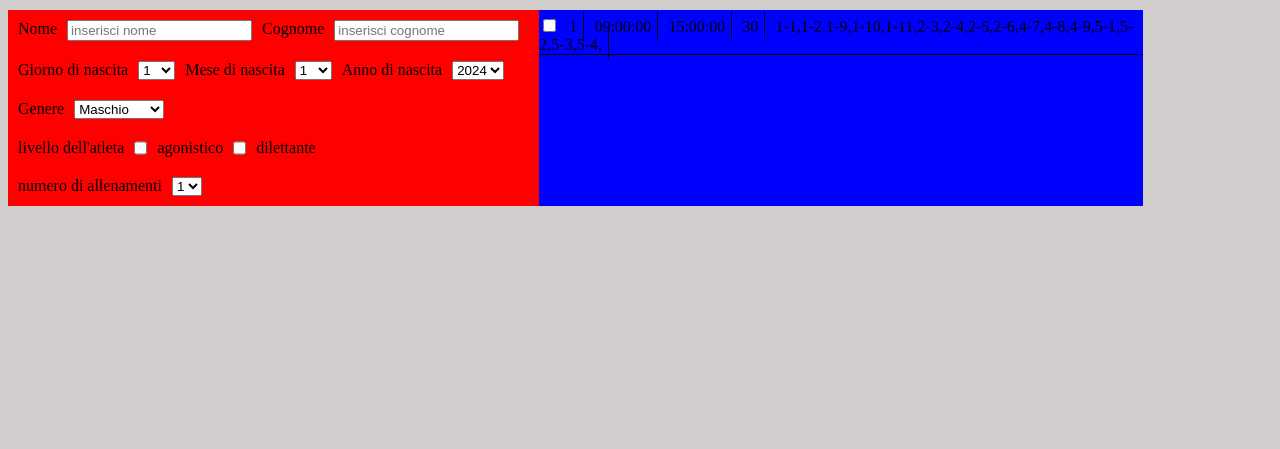
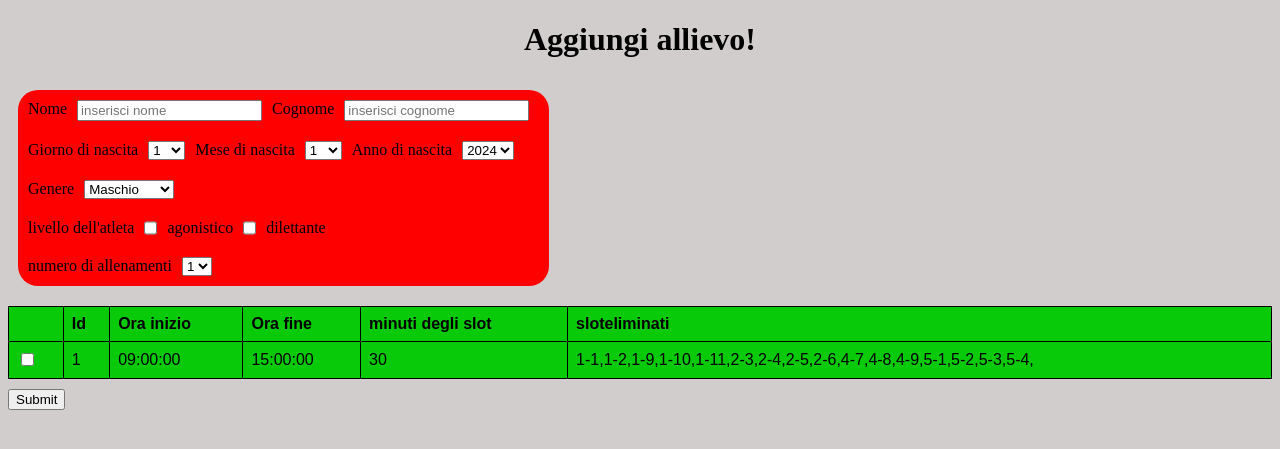
Before and after one commit to EnriNoob/Tesi-Uni, a Flask app: page /home/aggiungi in a window 1280 px wide. Shown: the part 54-503 px from the top of the page. Run offline with Flask 3, Linux system fonts and the light colour scheme; a user stored in the database is signed in; some libraries are stand-ins or nearby versions.

Commit message:
migliorato css di aggiungi allievo e aggiunto js di aggiungi allievo

```diff
--- a/testPulp.py
+++ b/testPulp.py
@@ -0,0 +1,5 @@
+
+res = ""
+
+for i in range(2024,1904,-1):
+    print(f"<option value=\"{i}\">{i}</option>")
--- a/website/models.py
+++ b/website/models.py
@@ -24,4 +24,5 @@ class Allievo(db.Model):
     annonascita = db.Column(db.Integer)
     livello = db.Column(db.String(150))
     numeroallenamenti = db.Column(db.Integer)
+    slotdisponibilita = db.Column(db.String(150))
     id_calendario = db.Column(db.Integer, db.ForeignKey('calendario.id'))
--- a/website/static/scripts/addUserHandler.js
+++ b/website/static/scripts/addUserHandler.js
@@ -10,3 +10,128 @@ function untoggle_agonistico(){
     document.getElementById("dilettante").checked = true
     document.getElementById("agonistico").checked = false
 }
+
+function uncheck_other_checkboxes(input){
+    var calendarsLength = (document.getElementsByClassName("checkbox-calendar")).length
+    document.getElementById("tr" + input.name).style.backgroundColor = "rgb(2, 134, 2)"
+    for (var i = 1 ;  i <= calendarsLength ; i++){
+        if (parseInt(input.name) != i){
+            document.getElementById(i).checked = false
+            document.getElementById("tr" + i).style.backgroundColor = "rgb(8, 202, 8)"
+        }
+    }
+    insert_availability(input, "tr" + input.name)
+}
+
+function insert_availability(input,trname){
+    rows = document.getElementById("table-calendars").rows;
+    var right_row = rows[trname]
+
+    const giorni = ["H","L","M","M","G","V","S"]
+    var div = document.getElementById("rigth")
+
+    var idCalendar = (right_row.cells[1]).innerHTML
+    var oraInizio  = (right_row.cells[2]).innerHTML
+    var oraFine = (right_row.cells[3]).innerHTML
+    var slot = (right_row.cells[4]).innerHTML
+    var slotE = (right_row.cells[5]).innerHTML
+    var slotEliminatiArray = slotE.split(",")
+    slotEliminatiArray.splice((slotEliminatiArray.length) - 1,1)
+    console.log(slotEliminatiArray);
+
+    var splitInizioOra = oraInizio.split(":")
+    var splitFineOra =  oraFine.split(":")
+
+
+    var startOre = parseInt(splitInizioOra[0],10)
+    var startMinuti = parseInt(splitInizioOra[1],10)
+
+    var endOre = parseInt(splitFineOra[0],10)
+    var endMinuti = parseInt(splitFineOra[1],10)
+
+    var secondi_giorno = (endOre * 3600 + endMinuti *60) - (startOre * 3600 + startMinuti * 60)
+
+    var data = new Date(2024,1,1,startOre,startMinuti,0,0)
+
+
+    div.innerHTML="";
+
+    var divisionSlot = (secondi_giorno) / (slot * 60)
+    var table = document.createElement("table");
+
+    for (let  i= 0;  i < divisionSlot + 1; i++){
+        const trow = table.insertRow();
+        for (let j = 0; j < 7; j++) {
+            // alla prima riga metto i caratteri dei giorni che sono in giorni[j]
+            if (i == 0) {
+                const tdata = trow.insertCell()
+                tdata.appendChild(document.createTextNode(giorni[j]))
+                tdata.setAttribute("id","tdata")
+                tdata.setAttribute("name",trname)
+            }
+            // in tutte le altre righe metto gli orari e i checkbox
+            else {
+                // nella prima colonna metto gli orari slottati bene
+                if (j == 0){
+                    // per evitare di aggiunger 0 al 30
+                    if(data.getMinutes() == 30){
+                        stringa = + data.getHours() + ":" + data.getMinutes()
+                    }
+                    // per aggiungere 0 ad esempio (9:0)
+                    else{
+                        stringa = + data.getHours() + ":" + data.getMinutes() + "0"
+                    }
+                    // se passiamo all'ora successiva (9:30 + 0:30)
+                    if (data.getMinutes() + slot == 60){
+                        data.setHours(data.getHours() + 1)
+                        data.setMinutes(0)
+                        stringa += " - " + data.getHours() + ":" + data.getMinutes() + "0"
+                    }
+                    // aggiungiamo i successivi 30 minuti di uno slot che parte alle x:00 (9:00 - 9:30)
+                    else{
+                        data.setMinutes(data.getMinutes() + 30)
+                        stringa += " - " + data.getHours() + ":" + data.getMinutes()
+                    }
+
+                    const t_data_hour = trow.insertCell()
+                    label = document.createElement("label")
+                    label.innerHTML = "" + stringa
+                    t_data_hour.appendChild(label)
+                }
+                // nelle altre colonne metto i checkbox
+                else {
+                    const tdata = trow.insertCell()
+                    input = document.createElement("input")
+                    input.setAttribute("type","checkbox")
+                    // devo fare (i - 1) perchè la riga 0 è occupata dalle iniziali dei giorni
+                    // devo fare (j - 1) perchè la colonna 0 è occupata dagli orari degli slot
+                    //input.setAttribute("value", (i - 1) +"-" + (j -1))
+                    input.setAttribute("name", "check")
+                    input.setAttribute("id", (j - 1) +"-" + (i -1))
+                    input.setAttribute("value", (j - 1) +"-" + (i -1))
+                    tdata.appendChild(input)
+                    tdata.style.border = '1px solid black'
+                    tdata.style.margin= "10px 0px 10px 0px"
+                }
+            }
+        }
+    }
+    div.appendChild(table)
+
+    console.log("lunghezza ",slotEliminatiArray.length);
+    for (let i = 0; i < slotEliminatiArray.length; i++) {
+        document.getElementById(slotEliminatiArray[i]).disabled = true
+    }
+
+    //console.log(idCalendar.innerHTML)
+    //console.log(oraInizio.innerHTML);
+    //console.log(oraFine.innerHTML);
+    //console.log(slot.innerHTML);
+
+    /*
+    for (let i = 2; i < 6; i++) {
+        cell = right_row.cells[i];
+        console.log(i + " -> " + cell.innerHTML);
+    }
+    */
+}
--- a/website/static/styles/addUserStyle.css
+++ b/website/static/styles/addUserStyle.css
@@ -10,6 +10,8 @@
     align-items: flex-start;
     background-color: red;
     width: fit-content;
+    border-radius: 20px;
+    margin: 10px;
 
 }
 .form-elements input,select{
@@ -18,12 +20,23 @@
 .right{
     background-color: blue;
 }
-.calendar-div{
-    border-bottom: 1px solid black;
-    padding-top: 1%;
+.calendar-list{
+    display: flex;
+    flex-direction: column;
+    align-items: center;
 }
-.calendar-div label{
-    padding: 1%;
-    border-right: 1px solid black;
-
+.calendar-list table{
+    font-family: arial, sans-serif;
+    border-collapse: collapse;
+    width: 100%;
+    border-radius: 20px;
+    margin: 10px;
 }
+.calendar-list table th,td{
+    border: 1px solid #000000;
+    text-align: left;
+    padding: 8px;
+}
+tr{
+    background-color: rgb(8, 202, 8);
+}
--- a/website/templates/dashboard/aggiungi.html
+++ b/website/templates/dashboard/aggiungi.html
@@ -2,9 +2,11 @@
 {% block title %} Aggiungi utente {% endblock %}
 
 {% block content %}
+<h1>Aggiungi allievo!</h1>
+<form method="post">
 <div class="main-div">
     <div class="left">
-        <form method="post">
+
             <div class="form-container">
                 <div class ="form-elements">
                     <label for="nome">Nome</label>
@@ -210,22 +212,34 @@
                         <option value="4">4</option>
                     </select>
                 </div>
-                <div class="choseCalendar"></div>
             </div>
-        </form>
-    </div>
-    <div class="right">
-            {% for cal in calendar_list%}
-                <div class="calendar-div">
-                    <input type="checkbox" id="selectedCalendar">
-                    <label>{{cal.id}}</label>
-                    <label>{{cal.oremattina}}</label>
-                    <label>{{cal.orepomeriggio}}</label>
-                    <label>{{cal.numeroslot}}</label>
-                    <label>{{cal.sloteliminati}}</label>
-                </div>
-            {% endfor %}
     </div>
 </div>
+<div class="calendar-list">
+    <table id="table-calendars">
+        <tr>
+            <th></th>
+            <th>Id</th>
+            <th>Ora inizio</th>
+            <th>Ora fine</th>
+            <th>minuti degli slot</th>
+            <th>sloteliminati</th>
+        </tr>
+    {% for cal in calendar_list%}
+        <tr id="tr{{loop.index}}" name="tr{{loop.index}}">
+            <td><input type="checkbox" id="{{loop.index}}" name="{{loop.index}}" class="checkbox-calendar" onclick="uncheck_other_checkboxes(this)"></td>
+            <td>{{loop.index}}</td>
+            <td>{{cal.oremattina}}</td>
+            <td>{{cal.orepomeriggio}}</td>
+            <td>{{cal.numeroslot}}</td>
+            <td>{{cal.sloteliminati}}</td>
+        </tr>
+    {% endfor %}
+    </table>
+</div>
+<div class="rigth" id="rigth">
+</div>
+<input type="submit">
+</form>
 <script src="{{ url_for('static', filename='scripts/addUserHandler.js')}}"></script>
 {% endblock %}
--- a/website/templates/dashboard/ccalendar.html
+++ b/website/templates/dashboard/ccalendar.html
@@ -2,6 +2,7 @@
 {% block title %} Crea calendario {% endblock %}
 
 {% block content %}
+<h1>Aggiungi un calendario!</h1>
 <div class="form-main">
     <form method="post">
         <div class="form-elements">
```
Also changed, not shown: website/dashboard.py (+68 -6 lines), instance/database.db.
